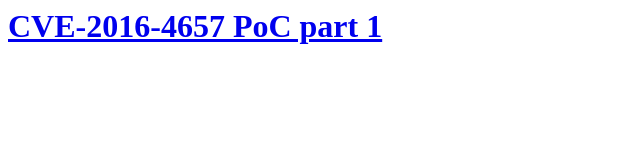
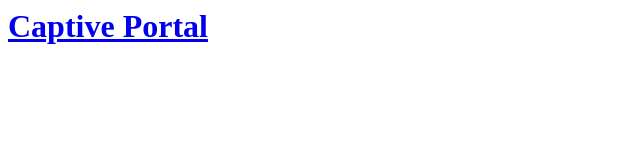
Before and after one commit to bbevear/node_switchhax, a website: page index.html in a window 1280 px wide. Shown: the whole page, without its empty margins (0-640 px from the left). Drawn offline with Linux system fonts and the light colour scheme.

Commit message:
Tested. Fix & Works now.

```diff
--- a/index.html
+++ b/index.html
@@ -1,4 +1,4 @@
-<h1><a href='/poc1.html'>CVE-2016-4657 PoC part 1</a></h1>
+<h1><a href='/poc1.html'>Captive Portal</a></h1>
 <script>
     if(navigator.userAgent.indexOf('Nintendo Switch')>-1) {
         setTimeout(function() {
```
